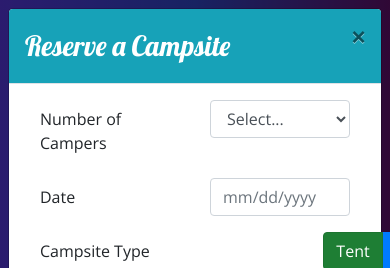
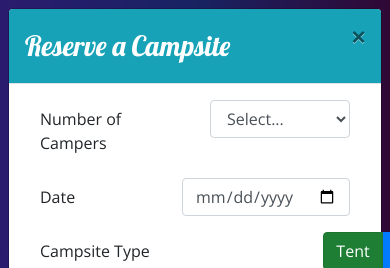
Before and after one commit to CubanFireball81/nucampsite, a website: page index.html in a window 390 px wide. Both pictures are taken after a click on the button "Reserve Campsite". Shown: the top 268 px of the page. Drawn offline with nearby package versions, Linux system fonts and the light colour scheme.

Commit message:
Added date picker to reservation modal

```diff
--- a/index.html
+++ b/index.html
@@ -63,9 +63,9 @@
                                 </div>
                             </div>
                             <div class="row form-group ">
-                                <label for="date " class="col col-sm-6 col-form-label ">Date</label>
-                                <div class="col ">
-                                    <input class="form-control " type="date " name="date " id="date " placeholder="mm/dd/yyyy ">
+                                <label for="date " class="col col-sm-6 col-form-label">Date</label>
+                                <div class="col datepicker">
+                                    <input class="form-control" type="date" name="date" id="date" placeholder="mm/dd/yyyy">
                                 </div>
                             </div>
                             <!--Choose Campsite Type-->
@@ -103,7 +103,8 @@
             </button>
             <div class="collapse navbar-collapse" id="nucampNavbar">
                 <ul class="navbar-nav">
-                    <li class="nav-item active"><a class="nav-link" href="#"><i class="fa fa-home fa-lg"></i> Home</a></li>
+                    <li class="nav-item active"><a class="nav-link" href="#"><i class="fa fa-home fa-lg"></i> Home</a>
+                    </li>
                     <li class="nav-item"><a class="nav-link" href="aboutus.html"><i class="fa fa-info fa-lg"></i> About</a></li>
                     <li class="nav-item"><a class="nav-link" href="#"><i class="fa fa-list fa-lg"></i> Sites</a></li>
                     <li class="nav-item"><a class="nav-link" href="contactus.html"><i class="fa fa-address-card fa-lg"></i> Contact</a></li>
```
